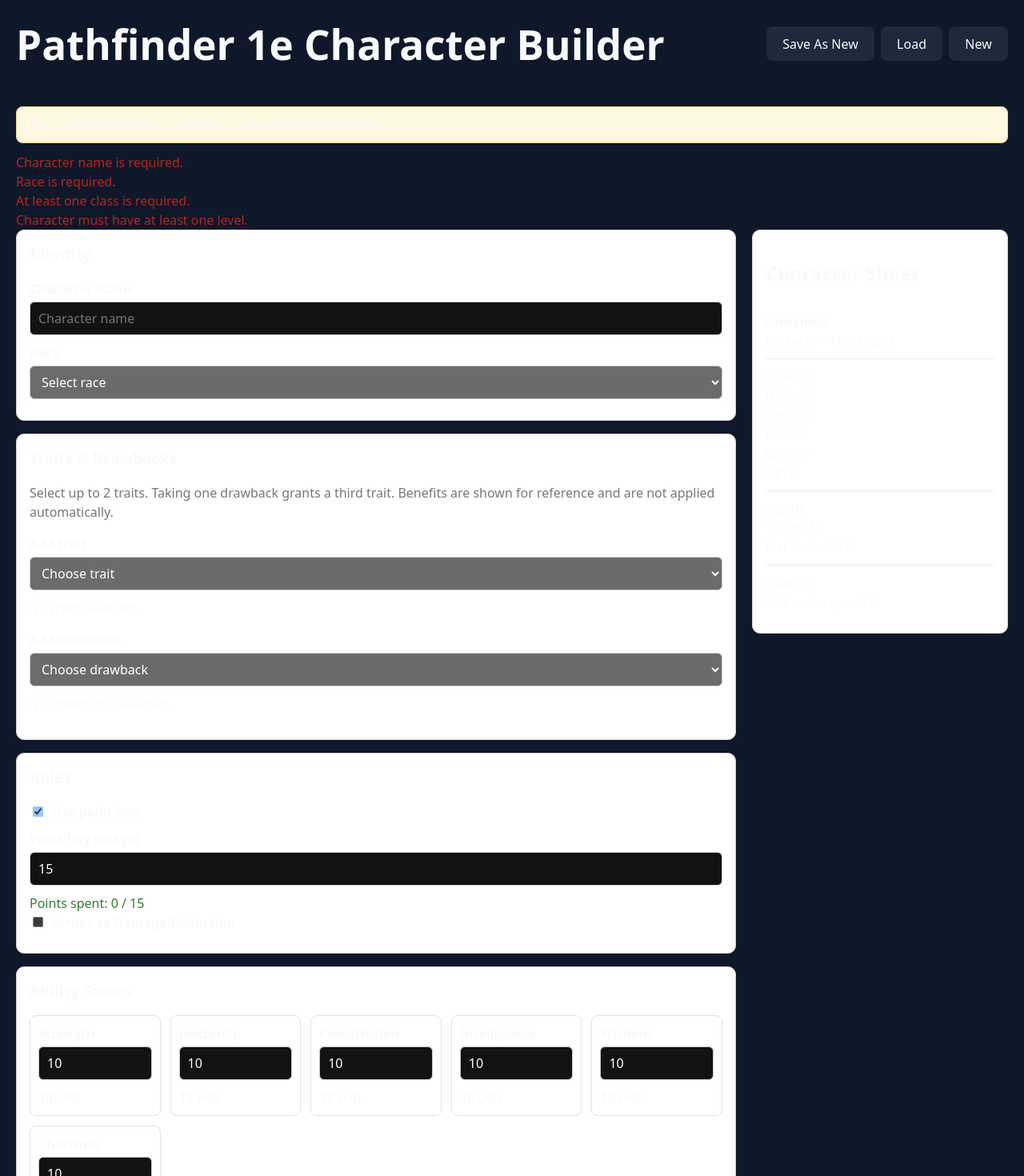
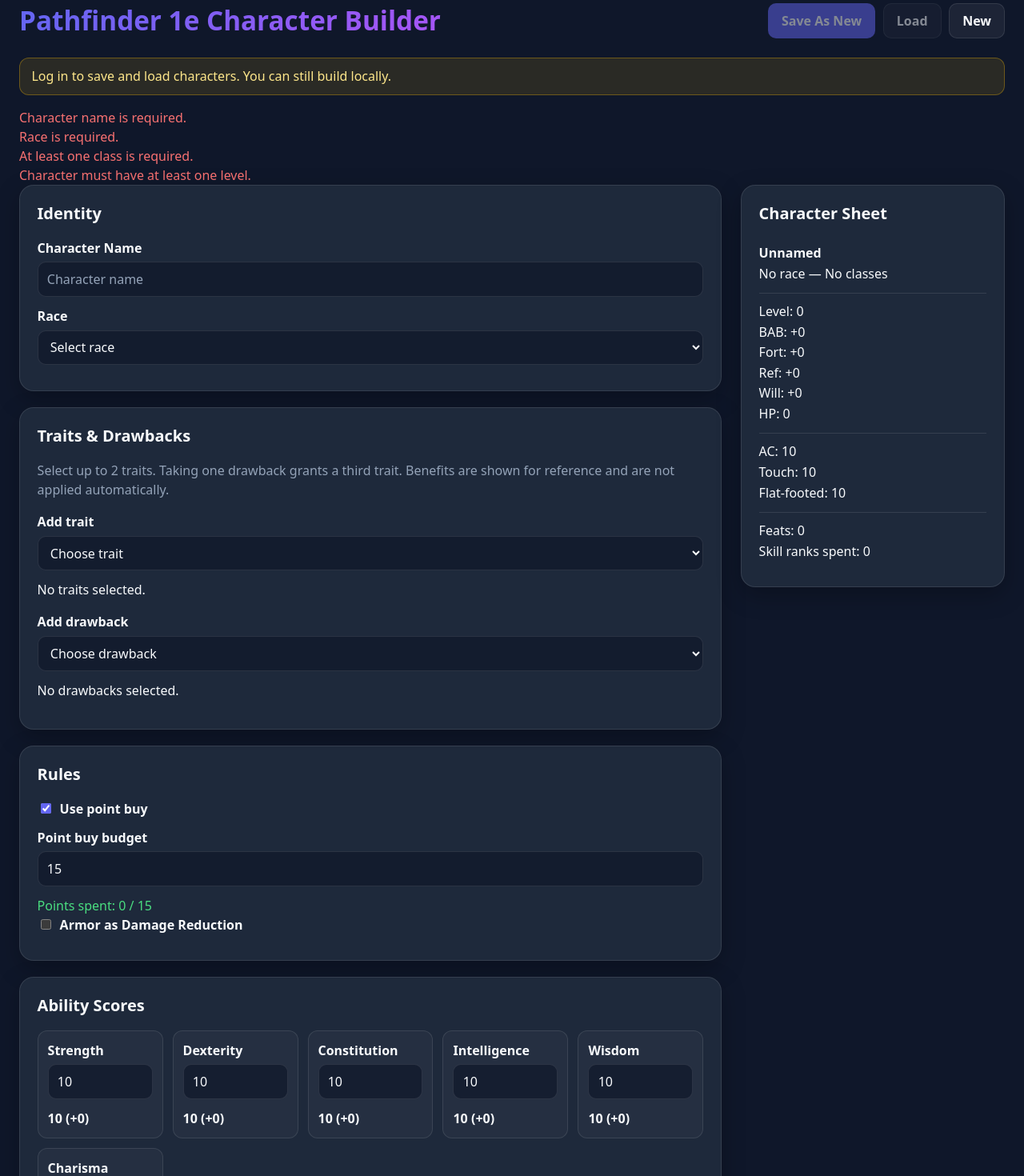
Before and after one commit to HBSocrates/LAMP, a React (Vite) app in the folder vite-project/frontend/: page /pathfinder in a window 1280 px wide. Shown: the part 120-1590 px from the top of the page at 80% size. Built offline with nearby package versions, Linux system fonts and the light colour scheme.

Commit message:
Did a css passover

```diff
--- a/vite-project/frontend/src/styles/Pathfinder.css
+++ b/vite-project/frontend/src/styles/Pathfinder.css
@@ -1,125 +1,271 @@
 .pf-wrapper {
-  max-width: 1400px;
+  max-width: 1280px;
   margin: 0 auto;
-  padding: 20px;
+  padding: 2rem 1.5rem 4rem;
+  box-sizing: border-box;
+  color: var(--text-main);
 }
 
 .pf-header {
   display: flex;
   align-items: center;
   justify-content: space-between;
-  gap: 16px;
-  margin-bottom: 16px;
+  gap: 1rem;
+  margin-bottom: 1.5rem;
+  flex-wrap: wrap;
+}
+
+.pf-header h1 {
+  margin: 0;
+  font-size: clamp(1.6rem, 2.6vw, 2.25rem);
+  font-weight: 800;
+  line-height: 1.2;
+  background: linear-gradient(135deg, var(--accent-primary), var(--accent-secondary));
+  -webkit-background-clip: text;
+  background-clip: text;
+  -webkit-text-fill-color: transparent;
 }
 
 .pf-header-actions {
   display: flex;
-  gap: 8px;
+  gap: 0.6rem;
+  flex-wrap: wrap;
 }
 
 .pf-layout {
   display: grid;
-  grid-template-columns: minmax(0, 1fr) 320px;
-  gap: 20px;
+  grid-template-columns: minmax(0, 1fr) 330px;
+  gap: 1.5rem;
   align-items: start;
 }
 
 .pf-main {
   display: flex;
   flex-direction: column;
-  gap: 16px;
+  gap: 1.25rem;
 }
 
 .pf-card {
-  background: #fff;
-  border: 1px solid #d7d7d7;
-  border-radius: 10px;
-  padding: 16px;
-  box-shadow: 0 1px 2px rgba(0, 0, 0, 0.04);
+  background: var(--card-bg);
+  border: 1px solid var(--glass-border);
+  border-radius: 18px;
+  padding: 1.25rem 1.35rem;
+  box-shadow: 0 10px 30px rgba(0, 0, 0, 0.25);
 }
 
 .pf-card h2 {
-  margin-top: 0;
-  font-size: 1.2rem;
+  margin: 0 0 1rem;
+  font-size: 1.25rem;
+  color: var(--text-main);
 }
 
-.pf-card label {
+.pf-card h3,
+.pf-card h4,
+.pf-modal h3 {
+  color: var(--text-main);
+}
+
+.pf-card label,
+.pf-modal label {
   display: flex;
   flex-direction: column;
-  gap: 4px;
-  margin-bottom: 10px;
+  gap: 0.35rem;
+  margin-bottom: 0.75rem;
   font-weight: 600;
+  color: var(--text-main);
 }
 
 .pf-card input,
-.pf-card select {
-  padding: 8px 10px;
-  border: 1px solid #c8c8c8;
-  border-radius: 6px;
+.pf-card select,
+.pf-modal input,
+.pf-modal select {
+  padding: 0.55rem 0.7rem;
+  border: 1px solid var(--glass-border);
+  border-radius: 10px;
+  background: rgba(15, 23, 42, 0.7);
+  color: var(--text-main);
   font: inherit;
   font-weight: 400;
+  transition: border-color 0.2s, box-shadow 0.2s;
+}
+
+.pf-card input::placeholder,
+.pf-modal input::placeholder {
+  color: var(--text-muted);
+}
+
+.pf-card input:focus,
+.pf-card select:focus,
+.pf-modal input:focus,
+.pf-modal select:focus {
+  outline: none;
+  border-color: var(--accent-primary);
+  box-shadow: 0 0 0 3px rgba(99, 102, 241, 0.25);
+}
+
+.pf-card select option,
+.pf-modal select option {
+  background: var(--card-bg);
+  color: var(--text-main);
+}
+
+.pf-card input[type="checkbox"],
+.pf-card input[type="radio"],
+.pf-modal input[type="checkbox"],
+.pf-modal input[type="radio"] {
+  width: auto;
+  accent-color: var(--accent-primary);
+}
+
+.pf-wrapper button {
+  font: inherit;
+  font-weight: 600;
+  padding: 0.55rem 1rem;
+  border-radius: 10px;
+  border: 1px solid var(--glass-border);
+  background: rgba(255, 255, 255, 0.06);
+  color: var(--text-main);
+  cursor: pointer;
+  transition: background-color 0.2s, border-color 0.2s, transform 0.1s;
+}
+
+.pf-wrapper button:hover:not(:disabled) {
+  border-color: var(--accent-primary);
+  background: rgba(99, 102, 241, 0.18);
+}
+
+.pf-wrapper button:active:not(:disabled) {
+  transform: translateY(1px);
+}
+
+.pf-wrapper button:disabled {
+  opacity: 0.5;
+  cursor: not-allowed;
+}
+
+.pf-header-actions button:first-child {
+  background: var(--accent-primary);
+  border-color: transparent;
+}
+
+.pf-header-actions button:first-child:hover:not(:disabled) {
+  background: #4f46e5;
 }
 
 .pf-toggle {
   flex-direction: row !important;
   align-items: center;
-  gap: 8px !important;
+  gap: 0.5rem !important;
 }
 
 .pf-ability-grid {
   display: grid;
   grid-template-columns: repeat(auto-fit, minmax(150px, 1fr));
-  gap: 12px;
+  gap: 0.75rem;
 }
 
 .pf-ability {
-  border: 1px solid #e2e2e2;
-  border-radius: 8px;
-  padding: 10px;
+  border: 1px solid var(--glass-border);
+  border-radius: 12px;
+  padding: 0.75rem;
+  background: rgba(255, 255, 255, 0.03);
 }
 
 .pf-ability-total {
-  margin-top: 4px;
+  margin-top: 0.25rem;
   font-weight: 700;
+  color: var(--text-main);
+}
+
+.pf-race-summary {
+  margin-top: 0.5rem;
+  padding: 0.75rem 0.9rem;
+  border: 1px solid var(--glass-border);
+  border-radius: 12px;
+  background: rgba(255, 255, 255, 0.03);
+  color: var(--text-muted);
+  font-size: 0.9rem;
+  line-height: 1.6;
+}
+
+.pf-race-summary strong {
+  color: var(--text-main);
+}
+
+.pf-class-list {
+  display: flex;
+  flex-direction: column;
+  gap: 0.75rem;
+  margin-bottom: 1rem;
 }
 
 .pf-class-row {
-  display: grid;
-  grid-template-columns: minmax(120px, 1fr) 100px minmax(180px, 2fr) auto;
-  gap: 10px;
-  align-items: end;
-  margin-bottom: 10px;
+  display: flex;
+  flex-wrap: wrap;
+  align-items: flex-end;
+  gap: 0.75rem 1rem;
+  padding: 0.85rem 1rem;
+  border: 1px solid var(--glass-border);
+  border-radius: 14px;
+  background: rgba(255, 255, 255, 0.03);
+}
+
+.pf-class-row > strong {
+  font-size: 1.05rem;
+  color: var(--text-main);
 }
 
 .pf-class-level {
   display: flex;
   flex-direction: column;
-  gap: 4px;
-  font-weight: 600;
+  gap: 0.1rem;
+  font-size: 0.7rem;
+  text-transform: uppercase;
+  letter-spacing: 0.06em;
+  color: var(--text-muted);
+}
+
+.pf-class-level strong {
+  font-size: 1.15rem;
+  letter-spacing: normal;
+  color: var(--text-main);
+}
+
+.pf-class-row label {
+  flex: 1 1 200px;
+  margin-bottom: 0;
+}
+
+.pf-class-row details {
+  flex-basis: 100%;
+}
+
+.pf-class-row button {
+  margin-left: auto;
 }
 
 .pf-alternate-traits {
-  margin-top: 12px;
-  padding-top: 10px;
-  border-top: 1px solid #eee;
+  margin-top: 1rem;
+  padding-top: 0.75rem;
+  border-top: 1px solid var(--glass-border);
 }
 
 .pf-alternate-traits h3 {
-  margin: 0 0 6px;
+  margin: 0 0 0.5rem;
   font-size: 1rem;
 }
 
 .pf-spell-slots {
   display: flex;
   flex-direction: column;
-  gap: 6px;
-  margin: 10px 0;
+  gap: 0.5rem;
+  margin: 0.75rem 0;
 }
 
 .pf-spell-slot-row {
   display: grid;
-  grid-template-columns: 80px 120px 120px 1fr;
-  gap: 8px;
+  grid-template-columns: 90px 120px 120px 1fr;
+  gap: 0.5rem;
   align-items: center;
 }
 
@@ -128,13 +274,13 @@
 }
 
 .pf-spell-level {
-  border-top: 1px solid #eee;
-  margin-top: 10px;
-  padding-top: 10px;
+  border-top: 1px solid var(--glass-border);
+  margin-top: 0.75rem;
+  padding-top: 0.75rem;
 }
 
 .pf-spell-level h4 {
-  margin: 0 0 6px;
+  margin: 0 0 0.5rem;
   font-size: 0.95rem;
 }
 
@@ -142,25 +288,25 @@
   display: flex;
   align-items: center;
   justify-content: space-between;
-  gap: 8px;
-  padding: 2px 0;
+  gap: 0.5rem;
+  padding: 0.15rem 0;
 }
 
 .pf-trait-list {
   display: grid;
-  gap: 8px;
-  margin: 8px 0 16px;
+  gap: 0.5rem;
+  margin: 0.5rem 0 1rem;
 }
 
 .pf-trait-row {
   display: flex;
   align-items: flex-start;
   justify-content: space-between;
-  gap: 12px;
-  padding: 8px;
-  border: 1px solid #ddd;
-  border-radius: 6px;
-  background: #fafafa;
+  gap: 0.75rem;
+  padding: 0.75rem;
+  border: 1px solid var(--glass-border);
+  border-radius: 12px;
+  background: rgba(255, 255, 255, 0.04);
 }
 
 .pf-trait-row button {
@@ -168,169 +314,260 @@
 }
 
 .pf-archetype-summary {
-  margin-top: 8px;
+  margin-top: 0.5rem;
   font-size: 0.9rem;
 }
 
-.pf-archetype-summary summary {
+.pf-archetype-summary summary,
+.pf-card details > summary {
   cursor: pointer;
-  color: #555;
+  color: var(--text-muted);
+  transition: color 0.2s;
+}
+
+.pf-archetype-summary summary:hover,
+.pf-card details > summary:hover {
+  color: var(--text-main);
 }
 
 .pf-dialog-actions {
   display: flex;
-  gap: 8px;
-  margin-top: 16px;
+  gap: 0.6rem;
+  margin-top: 1rem;
+  flex-wrap: wrap;
 }
 
 .pf-skill-grid {
   display: grid;
-  grid-template-columns: repeat(auto-fit, minmax(180px, 1fr));
-  gap: 8px;
+  grid-template-columns: repeat(auto-fit, minmax(190px, 1fr));
+  gap: 0.5rem;
 }
 
 .pf-skill {
   display: grid;
   grid-template-columns: 1fr 70px auto;
-  gap: 8px;
+  gap: 0.5rem;
   align-items: center;
   font-weight: 500;
+  color: var(--text-main);
+}
+
+.pf-skill-bonus {
+  color: var(--text-muted);
+  font-size: 0.85em;
 }
 
 .pf-feat-list {
   display: grid;
   grid-template-columns: repeat(auto-fit, minmax(280px, 1fr));
-  gap: 8px;
+  gap: 0.5rem;
 }
 
 .pf-feat {
   display: flex;
-  gap: 8px;
+  gap: 0.5rem;
   align-items: flex-start;
   font-weight: 500;
+  color: var(--text-main);
 }
 
 .pf-prereq {
-  color: #777;
+  color: var(--text-muted);
   font-weight: 400;
 }
 
 .pf-equipment-grid {
   display: grid;
   grid-template-columns: repeat(auto-fit, minmax(280px, 1fr));
-  gap: 20px;
+  gap: 1.25rem;
 }
 
 .pf-equipment {
   display: flex;
-  gap: 8px;
+  gap: 0.5rem;
   align-items: center;
   font-weight: 500;
+  color: var(--text-main);
 }
 
 .pf-sheet {
   position: sticky;
-  top: 20px;
-  background: #fff;
-  border: 1px solid #d7d7d7;
-  border-radius: 10px;
-  padding: 16px;
-  box-shadow: 0 1px 2px rgba(0, 0, 0, 0.04);
+  top: 1.5rem;
+  background: var(--card-bg);
+  border: 1px solid var(--glass-border);
+  border-radius: 18px;
+  padding: 1.25rem 1.35rem;
+  box-shadow: 0 10px 30px rgba(0, 0, 0, 0.25);
+  color: var(--text-main);
+}
+
+.pf-sheet h2 {
+  margin: 0 0 0.75rem;
+  font-size: 1.25rem;
 }
 
 .pf-sheet-section {
-  border-bottom: 1px solid #eee;
-  padding: 10px 0;
+  border-bottom: 1px solid var(--glass-border);
+  padding: 0.65rem 0;
+  line-height: 1.6;
 }
 
 .pf-sheet-section:last-child {
   border-bottom: none;
 }
 
+.pf-sheet-section strong {
+  color: var(--text-main);
+}
+
 .pf-notice,
 .pf-message {
-  background: #fff8e1;
-  border: 1px solid #f0d98c;
-  border-radius: 8px;
-  padding: 10px 12px;
-  margin-bottom: 12px;
+  background: rgba(234, 179, 8, 0.12);
+  border: 1px solid rgba(234, 179, 8, 0.35);
+  color: #fde68a;
+  border-radius: 12px;
+  padding: 0.65rem 0.9rem;
+  margin-bottom: 1rem;
 }
 
 .pf-errors,
 .pf-error {
-  color: #b3261e;
+  color: #f87171;
+}
+
+.pf-sheet-section.pf-error {
+  background: rgba(239, 68, 68, 0.1);
+  border: 1px solid rgba(239, 68, 68, 0.35);
+  border-radius: 12px;
+  padding: 0.65rem 0.9rem;
 }
 
 .pf-ok {
-  color: #2e7d32;
+  color: #4ade80;
 }
 
 .pf-level-up {
   display: flex;
   align-items: center;
-  gap: 12px;
-  margin-top: 12px;
+  gap: 0.75rem;
+  margin-top: 0.75rem;
+  flex-wrap: wrap;
 }
 
 .pf-spell-class {
-  border-top: 1px solid #eee;
-  padding-top: 10px;
-  margin-top: 10px;
+  border-top: 1px solid var(--glass-border);
+  padding-top: 0.75rem;
+  margin-top: 0.75rem;
 }
 
 .pf-spell-list {
-  max-height: 260px;
+  max-height: 280px;
   overflow: auto;
   display: grid;
-  gap: 4px;
-  padding: 8px;
-  background: #fafafa;
-  border-radius: 8px;
+  gap: 0.35rem;
+  padding: 0.6rem 0.75rem;
+  background: rgba(2, 6, 23, 0.5);
+  border: 1px solid var(--glass-border);
+  border-radius: 12px;
+  color: var(--text-main);
+}
+
+.pf-spell-list::-webkit-scrollbar {
+  width: 10px;
+}
+
+.pf-spell-list::-webkit-scrollbar-thumb {
+  background: rgba(148, 163, 184, 0.4);
+  border-radius: 999px;
+}
+
+.pf-spell-list::-webkit-scrollbar-track {
+  background: transparent;
+}
+
+.pf-spell {
+  color: var(--text-main);
+  line-height: 1.5;
 }
 
 .pf-modal-backdrop {
   position: fixed;
   inset: 0;
-  background: rgba(0, 0, 0, 0.4);
+  background: rgba(2, 6, 23, 0.7);
+  backdrop-filter: blur(6px);
   display: flex;
   align-items: center;
   justify-content: center;
   z-index: 1000;
+  padding: 1rem;
+  box-sizing: border-box;
 }
 
 .pf-modal {
-  background: #fff;
-  border-radius: 12px;
-  padding: 20px;
-  width: min(720px, 90vw);
-  max-height: 80vh;
+  background: var(--card-bg);
+  border: 1px solid var(--glass-border);
+  border-radius: 18px;
+  padding: 1.5rem;
+  width: min(760px, 95vw);
+  max-height: 85vh;
   overflow: auto;
+  box-shadow: 0 25px 50px -12px rgba(0, 0, 0, 0.7);
+  color: var(--text-main);
+}
+
+.pf-modal h2 {
+  margin: 0 0 1rem;
+  color: var(--text-main);
 }
 
 .pf-saved-list {
   display: flex;
   flex-direction: column;
-  gap: 8px;
-  margin: 12px 0;
+  gap: 0.5rem;
+  margin: 0.75rem 0;
 }
 
 .pf-saved-row {
   display: grid;
   grid-template-columns: minmax(140px, 1fr) minmax(160px, 2fr) auto auto;
-  gap: 8px;
+  gap: 0.5rem;
   align-items: center;
-  border-bottom: 1px solid #eee;
-  padding-bottom: 8px;
+  border-bottom: 1px solid var(--glass-border);
+  padding-bottom: 0.6rem;
+  color: var(--text-main);
 }
 
 @media (max-width: 900px) {
   .pf-layout {
     grid-template-columns: 1fr;
   }
+
   .pf-sheet {
     position: static;
   }
-  .pf-class-row {
-    grid-template-columns: 1fr 90px;
+
+  .pf-spell-slot-row {
+    grid-template-columns: 1fr 1fr;
   }
 }
+
+@media (max-width: 560px) {
+  .pf-wrapper {
+    padding: 1.25rem 1rem 3rem;
+  }
+
+  .pf-card,
+  .pf-sheet,
+  .pf-modal {
+    padding: 1rem;
+    border-radius: 16px;
+  }
+
+  .pf-skill {
+    grid-template-columns: 1fr 60px auto;
+  }
+
+  .pf-saved-row {
+    grid-template-columns: 1fr auto;
+  }
+}
```
Also changed, not shown: 1 other file (tests, documents, lock files or other folders).
